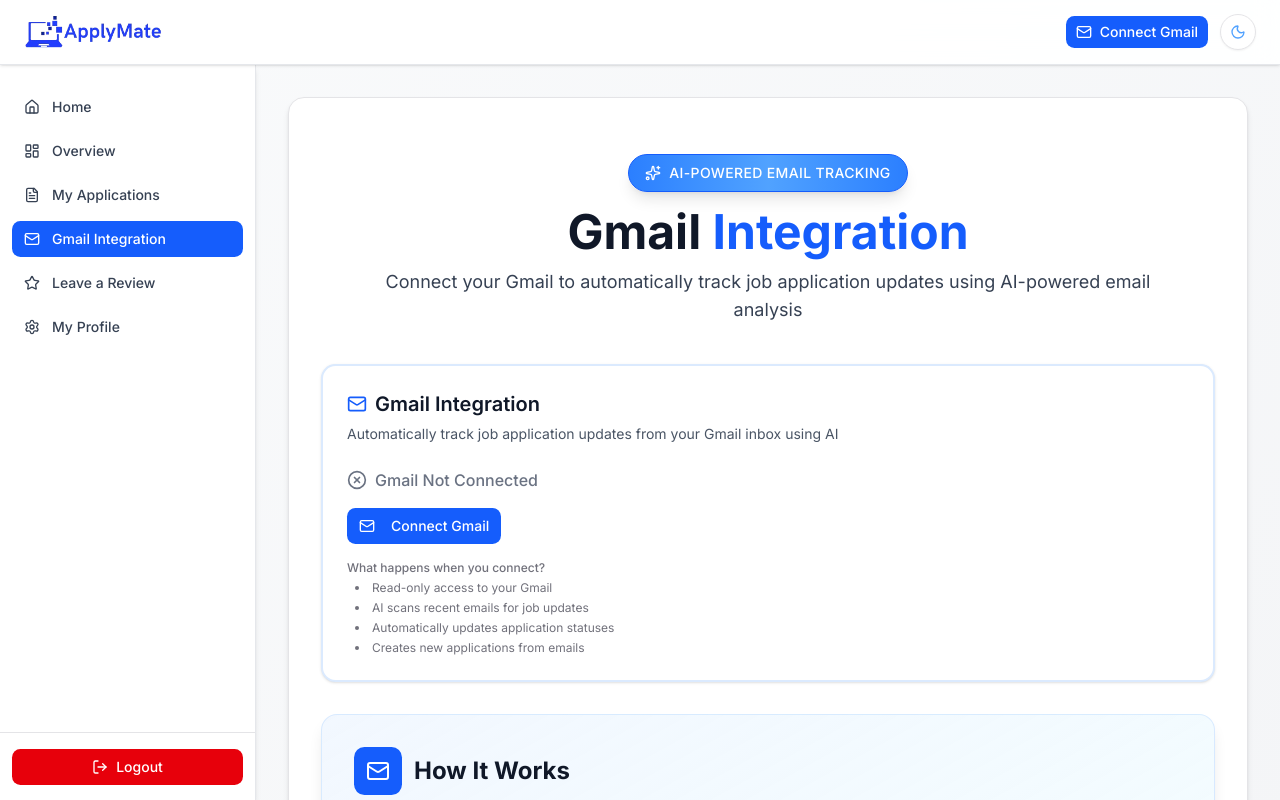
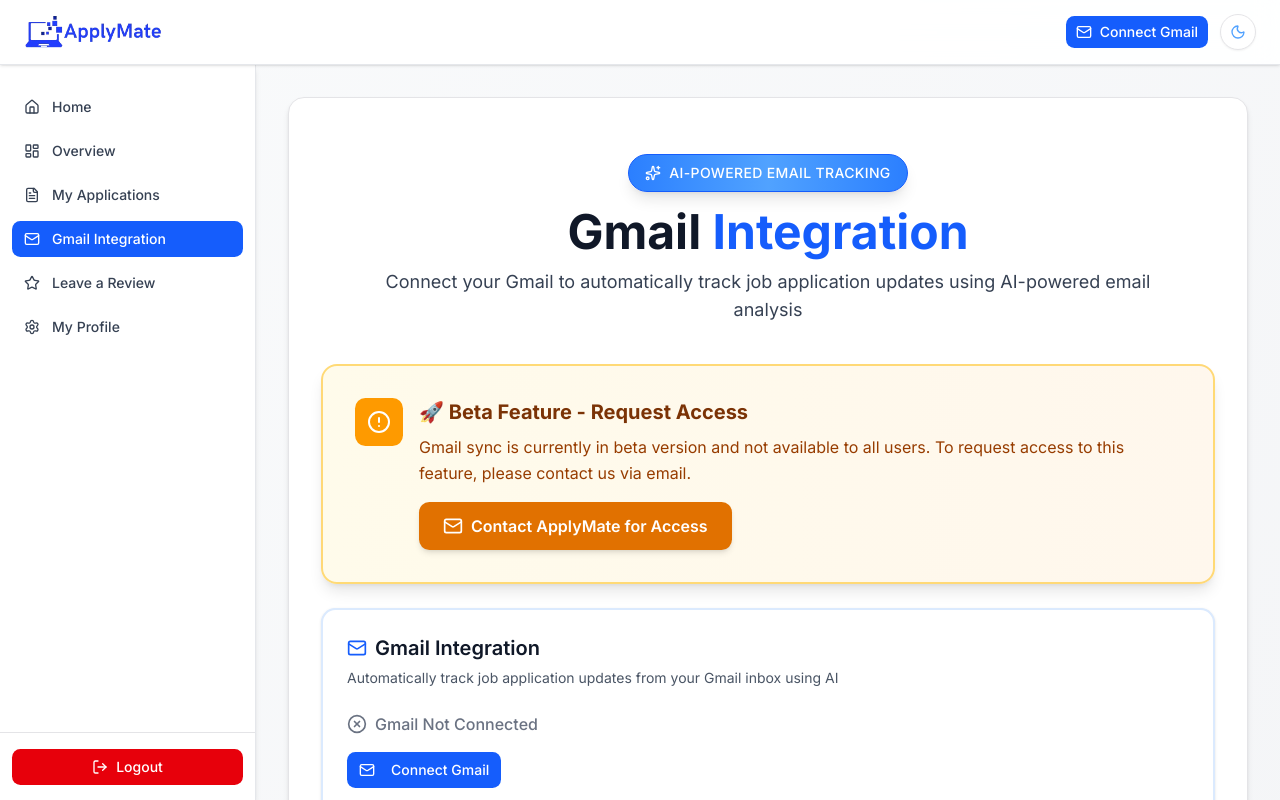
Before and after one commit to iftekhar08019/apply_mate, a Next.js app: page /dashboard/gmail-integration in a window 1280 px wide. Shown: the top 800 px of the page. Built offline with nearby package versions, Linux system fonts and the light colour scheme; no server answers.

Commit message:
Gmail Sync notice

```diff
--- a/src/app/dashboard/gmail-integration/page.tsx
+++ b/src/app/dashboard/gmail-integration/page.tsx
@@ -4,7 +4,7 @@
 import { GmailIntegration } from "../(user)/my-applications/components/GmailIntegration";
 import { useSession } from "next-auth/react";
 import { motion } from "framer-motion";
-import { Mail, Sparkles } from "lucide-react";
+import { Mail, Sparkles, AlertCircle } from "lucide-react";
 
 export default function GmailIntegrationPage() {
   const { data: session } = useSession();
@@ -32,11 +32,42 @@
         </p>
       </motion.div>
 
+      {/* Beta Notice */}
+      <motion.div
+        initial={{ opacity: 0, y: 30 }}
+        animate={{ opacity: 1, y: 0 }}
+        transition={{ duration: 0.6, delay: 0.2 }}
+        className="max-w-4xl mx-auto mb-6"
+      >
+        <div className="bg-gradient-to-r from-amber-50 to-orange-50 dark:from-amber-900/20 dark:to-orange-900/20 border-2 border-amber-400/50 dark:border-amber-600/50 rounded-2xl shadow-lg p-6 sm:p-8">
+          <div className="flex items-start gap-4">
+            <div className="flex-shrink-0 w-12 h-12 bg-amber-500 dark:bg-amber-600 rounded-lg flex items-center justify-center">
+              <AlertCircle className="w-6 h-6 text-white" />
+            </div>
+            <div className="flex-1">
+              <h3 className="text-xl font-bold text-amber-900 dark:text-amber-100 mb-2">
+                🚀 Beta Feature - Request Access
+              </h3>
+              <p className="text-amber-800 dark:text-amber-200 mb-4 leading-relaxed">
+                Gmail sync is currently in beta version and not available to all users. To request access to this feature, please contact us via email.
+              </p>
+              <a
+                href="mailto:apply.mate04@gmail.com?subject=Gmail%20Sync%20Access%20Request"
+                className="inline-flex items-center gap-2 bg-amber-600 hover:bg-amber-700 dark:bg-amber-500 dark:hover:bg-amber-600 text-white px-6 py-3 rounded-lg font-semibold transition-colors shadow-md hover:shadow-lg"
+              >
+                <Mail className="w-5 h-5" />
+                Contact ApplyMate for Access
+              </a>
+            </div>
+          </div>
+        </div>
+      </motion.div>
+
       {/* Gmail Integration Card */}
       <motion.div
         initial={{ opacity: 0, y: 30 }}
         animate={{ opacity: 1, y: 0 }}
-        transition={{ duration: 0.6, delay: 0.2 }}
+        transition={{ duration: 0.6, delay: 0.3 }}
         className="max-w-4xl mx-auto"
       >
         <GmailIntegration userEmail={email} />
@@ -46,7 +77,7 @@
       <motion.div
         initial={{ opacity: 0, y: 30 }}
         animate={{ opacity: 1, y: 0 }}
-        transition={{ duration: 0.6, delay: 0.4 }}
+        transition={{ duration: 0.6, delay: 0.5 }}
         className="max-w-4xl mx-auto mt-8"
       >
         <div className="bg-gradient-to-br from-blue-50/80 to-cyan-50/60 dark:from-blue-900/30 dark:to-cyan-900/20 border border-blue-200/50 dark:border-blue-700/50 backdrop-blur-md rounded-2xl shadow-lg p-6 sm:p-8">
```
